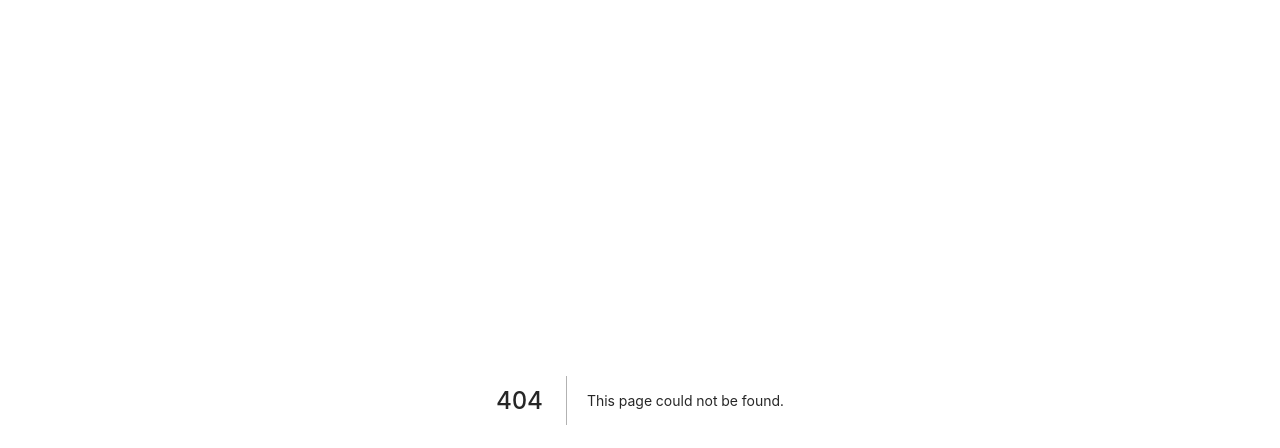
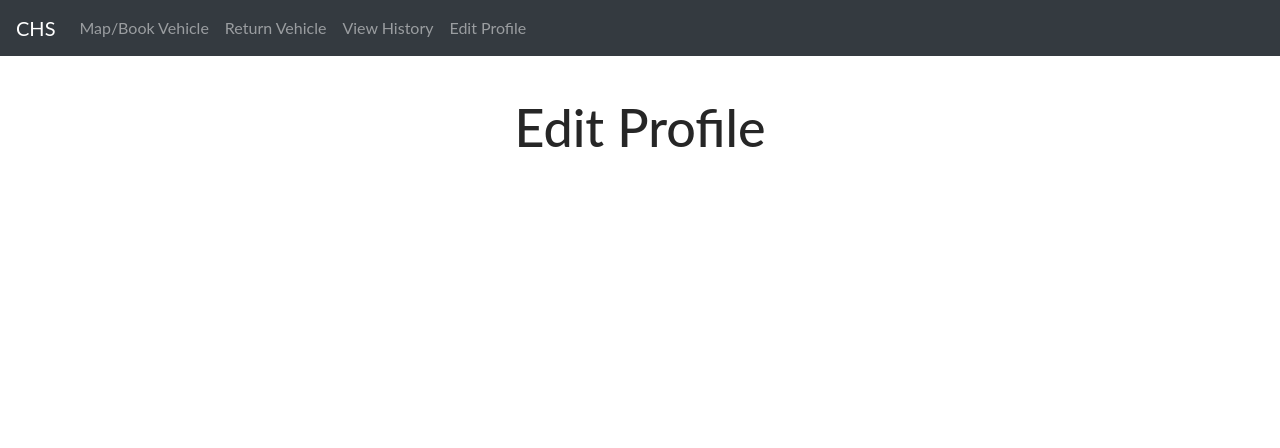
Before and after one commit to ProgrammingProject1-2021/Frontend, a Next.js app: page /profile in a window 1280 px wide. Before the commit this address had no page. Shown: the top 448 px of the page. Built offline with nearby package versions, Linux system fonts and the light colour scheme.

Commit message:
Basic edit profile page

```diff
--- a/src/components/navigation.tsx
+++ b/src/components/navigation.tsx
@@ -23,7 +23,7 @@ export default function Navigation() {
 
             {isAdmin && <Nav.Link href="/vehicle">Add Vehicle</Nav.Link>}
 
-            <Nav.Link href="#profile">Edit Profile</Nav.Link>
+            <Nav.Link href="/profile">Edit Profile</Nav.Link>
           </Nav>
         </Navbar.Collapse>
       </Navbar>
--- a/src/pages/_app.tsx
+++ b/src/pages/_app.tsx
@@ -9,6 +9,7 @@ import React from 'react'
 
 import '../styles/login.css'
 import '../styles/returnpage.css'
+import '../styles/profile.css'
 
 //Binding events.
 Router.events.on('routeChangeStart', () => NProgress.start())
--- /dev/null
+++ b/src/pages/profile.tsx
@@ -0,0 +1,12 @@
+import React, { useEffect, useState } from 'react'
+import Navigation from '../components/navigation'
+
+
+export default function Returnpage() {
+  return (
+    <div className="main-page">
+      <Navigation />
+      <h1>Edit Profile</h1>
+    </div>
+  )
+}
--- /dev/null
+++ b/src/styles/profile.css
@@ -0,0 +1,10 @@
+.profile {
+    padding: 0px 10px;
+}
+
+.profile.page-text h1 {
+    font-weight: 300;
+    margin-top: 20%;
+    padding: 60px;
+    color: #fff;
+}
```
